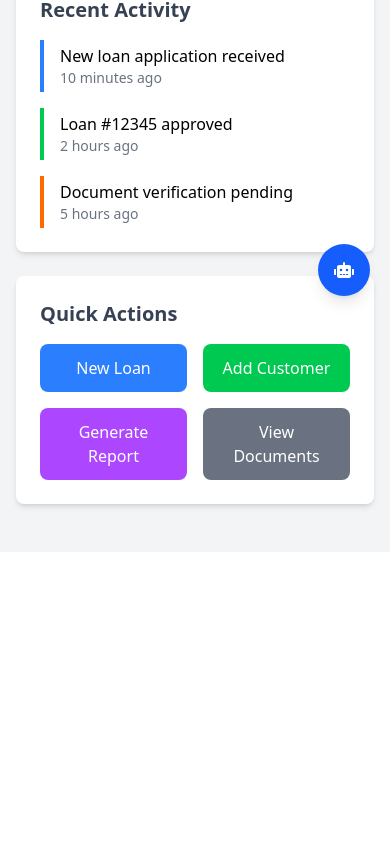
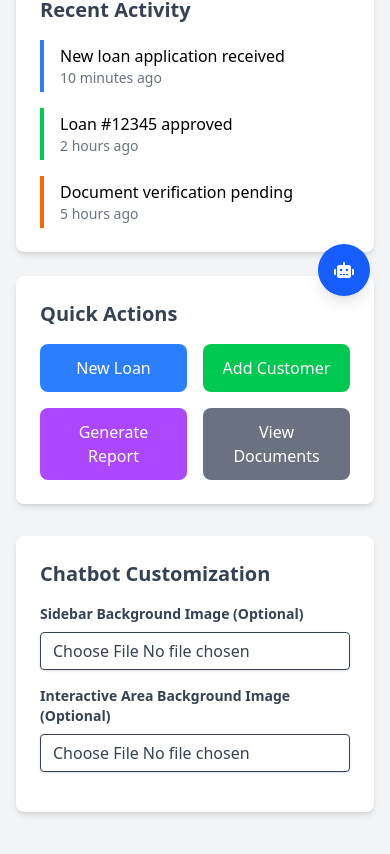
Before and after one commit to Satvik1912/adminbot-fronend, a React (Vite) app in the folder my-app/: page /dashboard in a window 390 px wide. Shown: the part 528-1382 px from the top of the page. Before the commit the page ends 1080 px from the top, so only its background shows below. Built offline with nearby package versions, Linux system fonts and the light colour scheme.

Commit message:
custom images to chatbot from dashboard and in mobile view closing side bar

```diff
--- a/my-app/src/components/Chatbot.css
+++ b/my-app/src/components/Chatbot.css
@@ -664,3 +664,20 @@
   font-weight: 600;
   color: #79b9ff; /* Bright blue for @ symbol */
 }
+/* Chat History Sidebar Styles */
+.chat-history-item .chat-history-title {
+  color: #161515; /* Or any darker color you prefer */
+}
+
+.chat-history-item .chat-history-date {
+  color: #161515; /* Or a slightly darker shade */
+}
+
+/* Conversation Message Styles */
+.message-timestamp {
+  color: rgb(0, 0, 0); /* Or a slightly darker shade */
+}
+
+.search-input::placeholder {
+    color: black;
+}
--- a/my-app/src/components/Chatbot.jsx
+++ b/my-app/src/components/Chatbot.jsx
@@ -5,7 +5,7 @@ import "./Chatbot.css";
 import axios from "axios";
 import ReactMarkdown from 'react-markdown';
 
-const Chatbot = () => {
+const Chatbot = ({ sidebarBackgroundImage, interactiveAreaBackgroundImage }) => {  // Add the props
     // Main states
     const [isOpen, setIsOpen] = useState(false);
     const [isSidebarOpen, setIsSidebarOpen] = useState(false);
@@ -719,6 +719,8 @@ const Chatbot = () => {
       };
   }, [chatWindowRef]);
 
+  //const backgroundImageURL = "url('your-image-url.jpg')"; // Replace with your image URL
+  //const sidebarBackgroundImageURL = "url('your-sidebar-image.jpg')"; // Replace with your sidebar image URL
 
   return (
       <>
@@ -732,10 +734,46 @@ const Chatbot = () => {
           </button>
 
           {/* Chat window */}
-            <div className={`fixed bottom-5 right-5 chat-window transition-all duration-300 transform ${isOpen ? 'scale-100 z-50' : 'scale-0 z-0'}`} ref={chatWindowRef}>
+          <div
+              className={`fixed bottom-5 right-5 chat-window transition-all duration-300 transform ${isOpen ? 'scale-100 z-50' : 'scale-0 z-0'}`}
+              ref={chatWindowRef}
+              style={{
+                  backgroundImage: interactiveAreaBackgroundImage ? `url('${interactiveAreaBackgroundImage}')` : null,
+                  backgroundSize: 'cover', // or 'contain', '100% 100%', etc.
+                  backgroundRepeat: 'no-repeat',
+                  backgroundPosition: 'center'
+              }}
+          >
               <div className="chat-container">
                   {/* Sidebar */}
-                    <aside className={`chat-sidebar ${isSidebarOpen ? 'active' : ''}`} ref={sidebarRef}>
+                  <aside  className={`chat-sidebar ${isSidebarOpen ? 'active' : ''}`} ref={sidebarRef} style={{
+                       backgroundImage: sidebarBackgroundImage ? `url('${sidebarBackgroundImage}')` : null,
+                       backgroundSize: 'cover',
+                       backgroundRepeat: 'no-repeat',
+                       backgroundPosition: 'center'
+                  }}>
+                    {isSidebarOpen && (
+  <button
+    className="absolute top-4 right-4 text-gray-600 hover:text-gray-900 z-50"
+    onClick={toggleSidebar}
+    aria-label="Close sidebar"
+  >
+    <svg
+      xmlns="http://www.w3.org/2000/svg"
+      fill="none"
+      viewBox="0 0 24 18"
+      stroke="currentColor"
+      className="w-6 h-6"
+    >
+      <path
+        strokeLinecap="round"
+        strokeLinejoin="round"
+        strokeWidth={2}
+        d="M11 19l-7-7 7-7m8 14l-7-7 7-7"
+      />
+    </svg>
+  </button>
+)}
                       <div className="search-container">
                           <div className="search-input-wrapper">
                               <FaSearch className="search-icon" />
--- a/my-app/src/pages/Dashboard.jsx
+++ b/my-app/src/pages/Dashboard.jsx
@@ -1,14 +1,21 @@
-import { useState, useEffect } from "react";
+import React, { useState, useEffect } from "react";
 import Chatbot from "../components/Chatbot.jsx";
 import Sidebar from "../components/Sidebar.jsx";
 import Navbar from "../components/Navbar.jsx";
 import { useNavigate, useLocation } from "react-router-dom";
 
-
 const Dashboard = () => {
   const [isMobileSidebarOpen, setIsMobileSidebarOpen] = useState(false);
   const navigate = useNavigate();
   const location = useLocation();
+
+  // Image states and handlers
+  const [sidebarBackgroundImage, setSidebarBackgroundImage] = useState(null);
+  const [interactiveAreaBackgroundImage, setInteractiveAreaBackgroundImage] = useState(null);
+
+  // Preview URLs
+  const [sidebarPreview, setSidebarPreview] = useState(null);
+  const [interactiveAreaPreview, setInteractiveAreaPreview] = useState(null);
 
   // Close sidebar when window resizes to desktop
   useEffect(() => {
@@ -18,8 +25,8 @@ const Dashboard = () => {
       }
     };
 
-    window.addEventListener('resize', handleResize);
-    return () => window.removeEventListener('resize', handleResize);
+    window.addEventListener("resize", handleResize);
+    return () => window.removeEventListener("resize", handleResize);
   }, []);
 
   // Prevent back navigation (including swipe gestures)
@@ -61,13 +68,13 @@ const Dashboard = () => {
       }
     };
 
-    document.addEventListener('touchstart', handleTouchStart, { passive: false });
-    document.addEventListener('touchend', handleTouchEnd, { passive: false });
+    document.addEventListener("touchstart", handleTouchStart, { passive: false });
+    document.addEventListener("touchend", handleTouchEnd, { passive: false });
 
     return () => {
       window.removeEventListener("popstate", preventNavigation);
-      document.removeEventListener('touchstart', handleTouchStart);
-      document.removeEventListener('touchend', handleTouchEnd);
+      document.removeEventListener("touchstart", handleTouchStart);
+      document.removeEventListener("touchend", handleTouchEnd);
     };
   }, [location, navigate]);
 
@@ -75,6 +82,28 @@ const Dashboard = () => {
     setIsMobileSidebarOpen(!isMobileSidebarOpen);
   };
 
+  // Image upload handlers
+  const handleSidebarImageUpload = (event) => {
+    const file = event.target.files[0];
+    setSidebarBackgroundImage(file);
+    if (file) {
+      setSidebarPreview(URL.createObjectURL(file));
+    } else {
+      setSidebarPreview(null);
+    }
+  };
+
+  const handleInteractiveAreaImageUpload = (event) => {
+    const file = event.target.files[0];
+    setInteractiveAreaBackgroundImage(file);
+    if (file) {
+      setInteractiveAreaPreview(URL.createObjectURL(file));
+    } else {
+      setInteractiveAreaPreview(null);
+    }
+  };
+
+  // Chatbot customization section
   return (
     <div className="flex min-h-screen bg-gray-100">
       {/* Mobile overlay */}
@@ -86,14 +115,12 @@ const Dashboard = () => {
       )}
 
       {/* Sidebar - hidden on mobile unless toggled */}
-      <div className={`fixed z-30 h-full transition-transform duration-300 transform
-        ${isMobileSidebarOpen ? 'translate-x-0' : '-translate-x-full lg:translate-x-0'}
+      <div
+        className={`fixed z-30 h-full transition-transform duration-300 transform
+        ${isMobileSidebarOpen ? "translate-x-0" : "-translate-x-full lg:translate-x-0"}
         lg:relative lg:translate-x-0`}
       >
-        <Sidebar
-          isMobileOpen={isMobileSidebarOpen}
-          setIsMobileOpen={setIsMobileSidebarOpen}
-        />
+        <Sidebar isMobileOpen={isMobileSidebarOpen} setIsMobileOpen={setIsMobileSidebarOpen} />
       </div>
 
       {/* Main content area */}
@@ -160,9 +187,53 @@ const Dashboard = () => {
             </div>
           </div>
 
+          {/* Chatbot Customization */}
+          <div className="mt-8 bg-white rounded-lg shadow-md p-6">
+            <h2 className="text-xl font-semibold text-gray-700 mb-4">Chatbot Customization</h2>
+
+            <div className="mb-4">
+              <label htmlFor="sidebarImage" className="block text-gray-700 text-sm font-bold mb-2">
+                Sidebar Background Image (Optional)
+              </label>
+              <input
+                type="file"
+                id="sidebarImage"
+                onChange={handleSidebarImageUpload}
+                className="shadow appearance-none border rounded w-full py-2 px-3 text-gray-700 leading-tight focus:outline-none focus:shadow-outline"
+              />
+              {sidebarPreview && (
+                <img src={sidebarPreview} alt="Sidebar Preview" className="mt-2 max-w-xs rounded-md" />
+              )}
+            </div>
+
+            <div className="mb-4">
+              <label htmlFor="interactiveAreaImage" className="block text-gray-700 text-sm font-bold mb-2">
+                Interactive Area Background Image (Optional)
+              </label>
+              <input
+                type="file"
+                id="interactiveAreaImage"
+                onChange={handleInteractiveAreaImageUpload}
+                className="shadow appearance-none border rounded w-full py-2 px-3 text-gray-700 leading-tight focus:outline-none focus:shadow-outline"
+              />
+              {interactiveAreaPreview && (
+                <img
+                  src={interactiveAreaPreview}
+                  alt="Interactive Area Preview"
+                  className="mt-2 max-w-xs rounded-md"
+                />
+              )}
+            </div>
+          </div>
+
           {/* Chatbot */}
           <div className="mt-8">
-            <Chatbot />
+            <Chatbot
+              sidebarBackgroundImage={sidebarBackgroundImage ? URL.createObjectURL(sidebarBackgroundImage) : null}
+              interactiveAreaBackgroundImage={
+                interactiveAreaBackgroundImage ? URL.createObjectURL(interactiveAreaBackgroundImage) : null
+              }
+            />
           </div>
         </div>
       </div>
```
Also changed, not shown: my-app/src/components/assets/image.png (added). Lines whose indentation alone changed are shown as unchanged.
